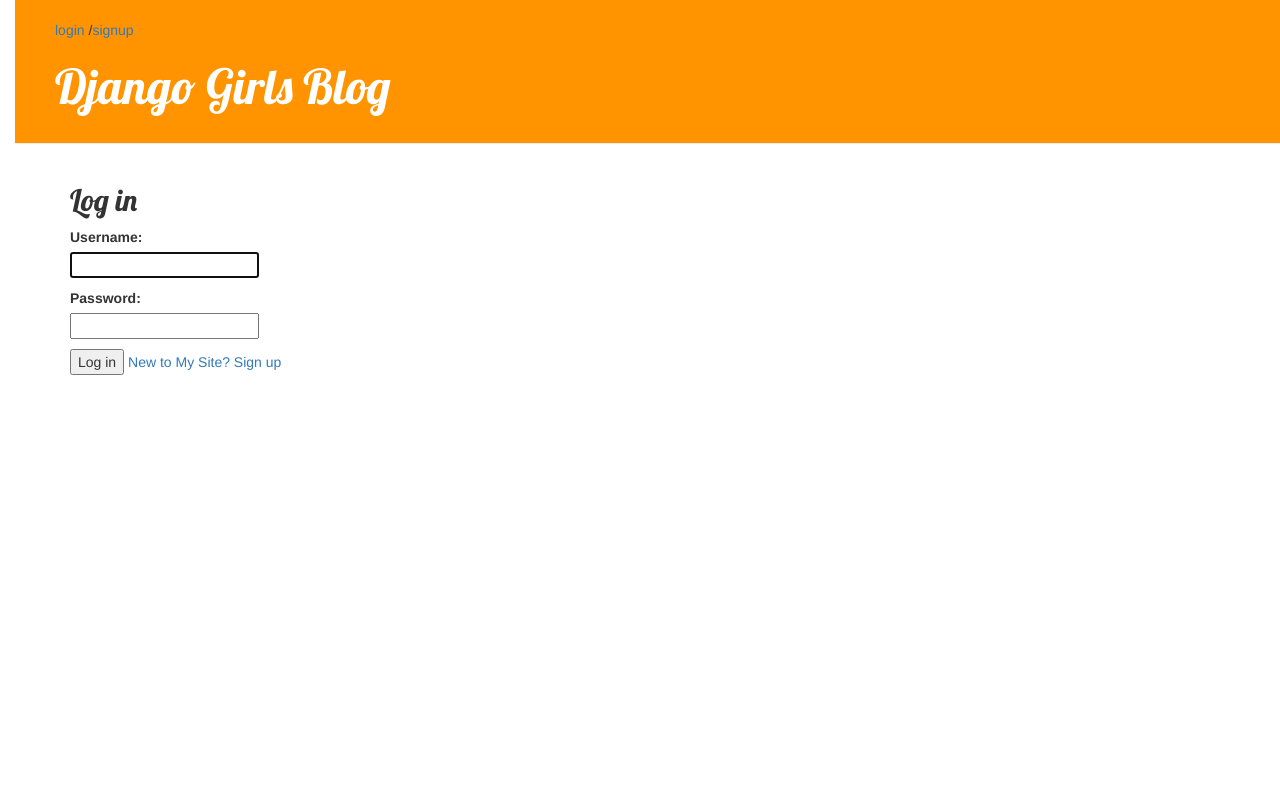
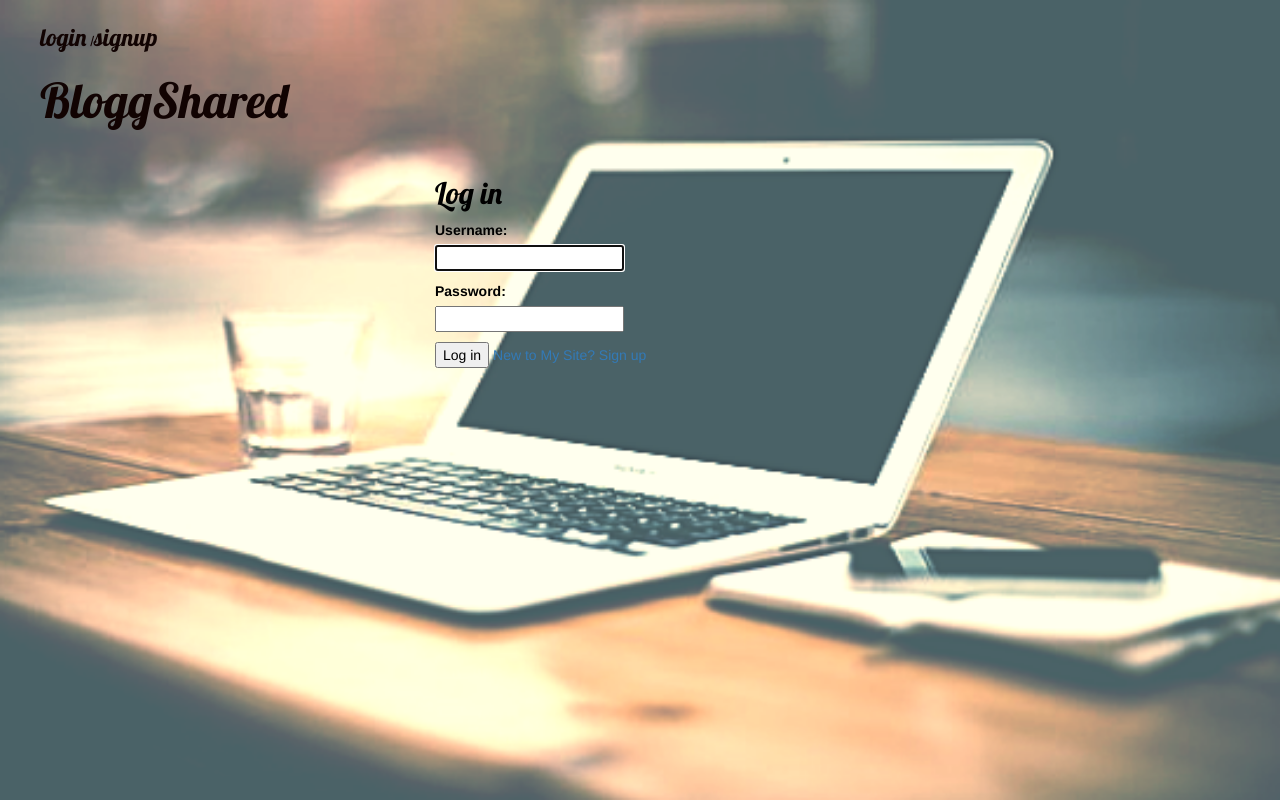
Before and after one commit to deadlyhallows/my-first-blog2, a Django app: page /login/ in a window 1280 px wide. Run offline with Django 3.2, Linux system fonts and the light colour scheme; some libraries are stand-ins or nearby versions.

Commit message:
feat:html and css modified

```diff
--- a/blog/static/css/blog.css
+++ b/blog/static/css/blog.css
@@ -1,30 +1,41 @@
+@import url(//fonts.googleapis.com/css?family=Lobster&subset=latin,latin-ext);
+form {
+    width: 300px;
+    margin: 0 auto;
+}
+
+
+.logs{color: #110302;
+      font-family: 'Lobster', cursive;
+      font-size:24px;}
+
 h1 a {
     color: #FCA205;
 }
 
-body {
-    padding-left: 15px;
-}
 
-h1 a {
+
+.page-header h1 a {
     color: #FCA205;
     font-family: 'Lobster';
 }
 
 .page-header {
-    background-color: #ff9400;
-    margin-top: 0;
+    color: #110302;
+    border-bottom:0px solid #eeeeee;
     padding: 20px 20px 20px 40px;
+    margin: 0px 0px 0px;
 }
 
 .page-header h1, .page-header h1 a, .page-header h1 a:visited, .page-header h1 a:active {
-    color: #ffffff;
+    color: #110302;
     font-size: 36pt;
     text-decoration: none;
 }
 
 .content {
-    margin-left: 40px;
+
+    margin-right:0px;
 }
 
 h1, h2, h3, h4 {
@@ -32,8 +43,9 @@ h1, h2, h3, h4 {
 }
 
 .date {
-    color: #828282;
+    color: #fcfcfc;
 }
+
 
 .save {
     float: right;
@@ -55,9 +67,14 @@ h1, h2, h3, h4 {
 }
 
 .post h1 a, .post h1 a:visited {
-    color: #000000;
+    color: #dcdace;
 }
 
 .comment {
     margin: 20px 0px 20px 20px;
 }
+
+.container{
+    margin-left:0px;
+    margin-right:0px;
+}
--- a/blog/templates/blog/base.html
+++ b/blog/templates/blog/base.html
@@ -1,26 +1,50 @@
 {% load staticfiles %}
 <html>
     <head>
-        <title>Django Girls blog</title>
+        <title>BloggShared</title>
         <link rel="stylesheet" href="//maxcdn.bootstrapcdn.com/bootstrap/3.2.0/css/bootstrap.min.css">
         <link rel="stylesheet" href="//maxcdn.bootstrapcdn.com/bootstrap/3.2.0/css/bootstrap-theme.min.css">
         <link href='//fonts.googleapis.com/css?family=Lobster&subset=latin,latin-ext' rel='stylesheet' type='text/css'>
         <link rel="stylesheet" href="{% static 'css/blog.css' %}">
+
+        {% block style %}
+
+        <style>
+
+            html,body{
+                background-image: url({% static 'images/bcd2.png'%});
+                width:100%;
+                height: 100%;
+                -moz-background-size: cover;
+                -webkit-background-size: cover;
+                background-position: center;
+                background-repeat: no-repeat;
+                background-size: cover;
+                margin:0;
+                padding:0;
+                }
+            title{color:black;}
+
+
+
+
+        </style>
+    {% endblock style %}
     </head>
     <body>
-            <div class="page-header">
+            <div class="page-header ">
                 {% if user.is_authenticated %}
-                    <a href="{% url 'blog:logout' %}">logout</a>
-                    <a href="{% url 'blog:post_new' %}" class="top-menu"><span class="glyphicon glyphicon-plus"></span></a>
-                    <a href="{% url 'blog:post_draft_list' %}" class="top-menu"><span class="glyphicon glyphicon-edit"></span></a>
+                    <a class="logs" href="{% url 'blog:logout' %}">logout</a>
+                    <a class="logs" href="{% url 'blog:post_new' %}" class="top-menu"><span class="glyphicon glyphicon-plus"></span></a>
+                    <a  class="logs" href="{% url 'blog:post_draft_list' %}" class="top-menu"><span class="glyphicon glyphicon-edit"></span></a>
                 {% else %}
-                    <a href="{% url 'blog:login' %}">login</a> /<a href="{% url 'blog:signup' %}">signup</a>
+                    <a  class="logs" href="{% url 'blog:login' %}">login</a> /<a  class="logs" href="{% url 'blog:signup' %}">signup</a>
                 {% endif %}
-                <h1><a href="/">Django Girls Blog</a></h1>
+                <h1><a href="/">BloggShared</a></h1>
             </div>
             <div class="content container">
-                <div class="row">
-                    <div class="col-md-8">
+                <div class="row ">
+                    <div class="col-md-12 ">
                         {% block content %}
                         {% endblock %}
                     </div>
--- a/blog/templates/blog/login.html
+++ b/blog/templates/blog/login.html
@@ -1,11 +1,43 @@
 {% extends 'blog/base.html' %}
+{% load staticfiles %}
+<img src="static/images/">
 
 {% block content %}
-  <h2>Log in </h2>
+    {% block style %}
+        <link rel="stylesheet" type="text/css" href="{% static 'css/blog.css' %}">
+        <style>
+
+            html,body{
+                background-image: url({% static 'images/pqr.png'%});
+                width:100%;
+                height: 100%;
+                -moz-background-size: cover;
+                -webkit-background-size: cover;
+                background-position: center;
+                background-repeat: no-repeat;
+                background-size: cover;
+                margin:0;
+                padding:0;
+
+
+
+            }
+
+           form, button{color:black;}
+
+
+
+
+
+        </style>
+    {% endblock style %}
+
+
   {% if form.errors %}
     <p style="color: red">Your username and password didn't match. Please try again.</p>
   {% endif %}
   <form method="post">
+      <h2>Log in </h2>
     {% csrf_token %}
     <input type="hidden" name="next" value="{{ next }}" />
     {% for field in form %}
--- a/blog/templates/blog/post_edit.html
+++ b/blog/templates/blog/post_edit.html
@@ -1,8 +1,9 @@
 {% extends 'blog/base.html' %}
 
 {% block content %}
-    <h1>New post</h1>
+
     <form method="POST" class="post-form">{% csrf_token %}
+        <h1>New post</h1>
         {{ form.as_p }}
         <button type="submit" class="save btn btn-default">Save</button>
     </form>
--- a/blog/templates/blog/post_list.html
+++ b/blog/templates/blog/post_list.html
@@ -1,6 +1,11 @@
 {% extends 'blog/base.html' %}
 
 {% block content %}
+
+        <style>
+            p,a{color:white;
+            font-weight: bold;}
+        </style>
     {% for post in posts %}
         <div class="post">
             <div class="date">
--- a/mysite/settings.py
+++ b/mysite/settings.py
@@ -26,7 +26,7 @@ BASE_DIR = os.path.dirname(os.path.dirname(os.path.abspath(__file__)))
 SECRET_KEY = 'p*2jtf_ui#7_msi4^g=i1otep*sujxgmry2kz^y&wqq!#t6a9m'
 
 # SECURITY WARNING: don't run with debug turned on in production!
-DEBUG = False
+DEBUG = True
 
 
 ALLOWED_HOSTS = ['127.0.0.1', '.pythonanywhere.com']
@@ -127,5 +127,6 @@ STATIC_URL = '/static/'
 STATIC_ROOT = os.path.join(BASE_DIR, 'static')
 
 
+
 LOGIN_REDIRECT_URL = '/'
 EMAIL_BACKEND = 'django.core.mail.backends.console.EmailBackend'
```
Also changed, not shown: blog/templates/blog/signup.html (+26 -1 lines), blog/static/images/bcd2.png (added), blog/static/images/pqr.png (added).
